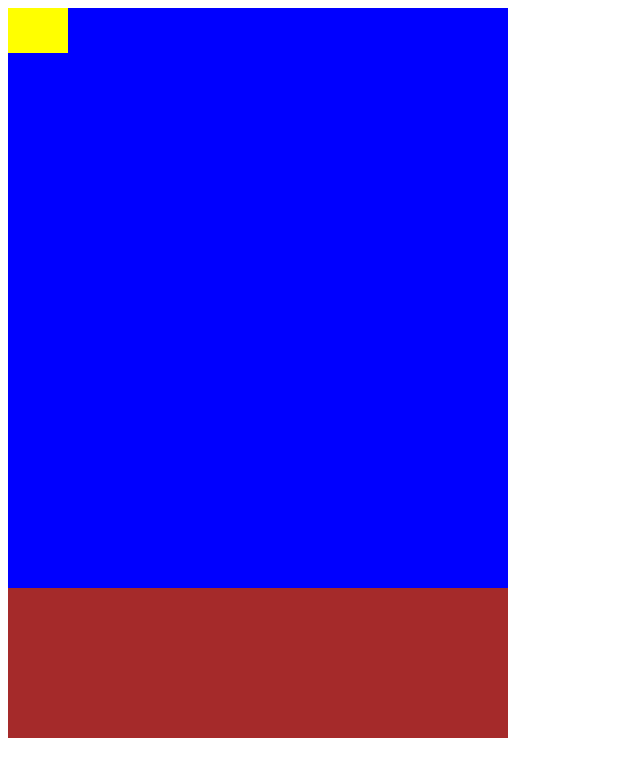
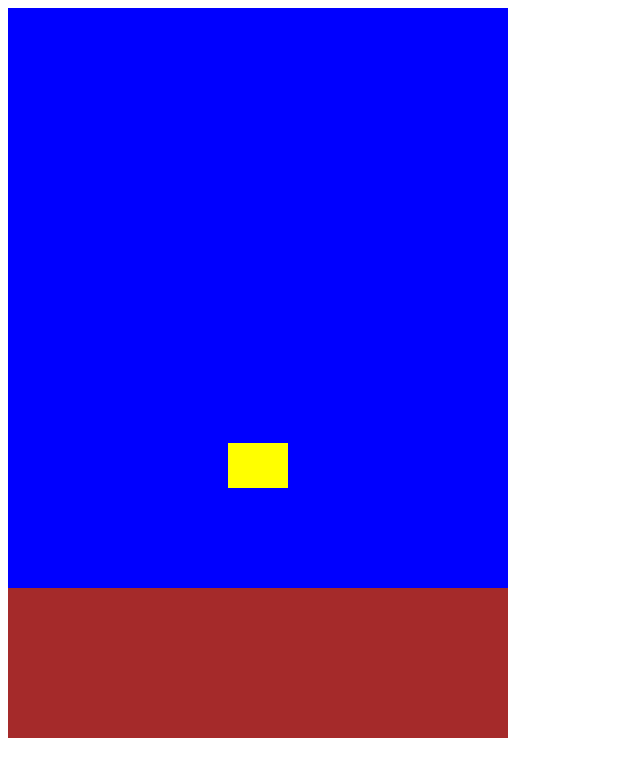
Before and after one commit to tallescorradini/flappy-bird, a plain HTML site: page index.html in a window 1280 px wide. Shown: the whole page, without its empty margins (0-640 px from the left). Drawn offline with Linux system fonts and the light colour scheme.

Commit message:
feat: add bird initial position

```diff
--- a/app.js
+++ b/app.js
@@ -0,0 +1,12 @@
+const bird = document.querySelector(".bird");
+const gameDisplay = document.querySelector(".game-container");
+const ground = document.querySelector(".ground");
+
+let birdLeft = 220;
+let birdBottom = 100;
+
+function startGame() {
+  bird.style.bottom = `${birdBottom}px`;
+  bird.style.left = `${birdLeft}px`;
+}
+startGame();
--- a/style.css
+++ b/style.css
@@ -19,6 +19,8 @@
 
 .bird {
   position: absolute;
+  bottom: 100px;
+  left: 220px;
 
   width: 60px;
   height: 45px;
```
